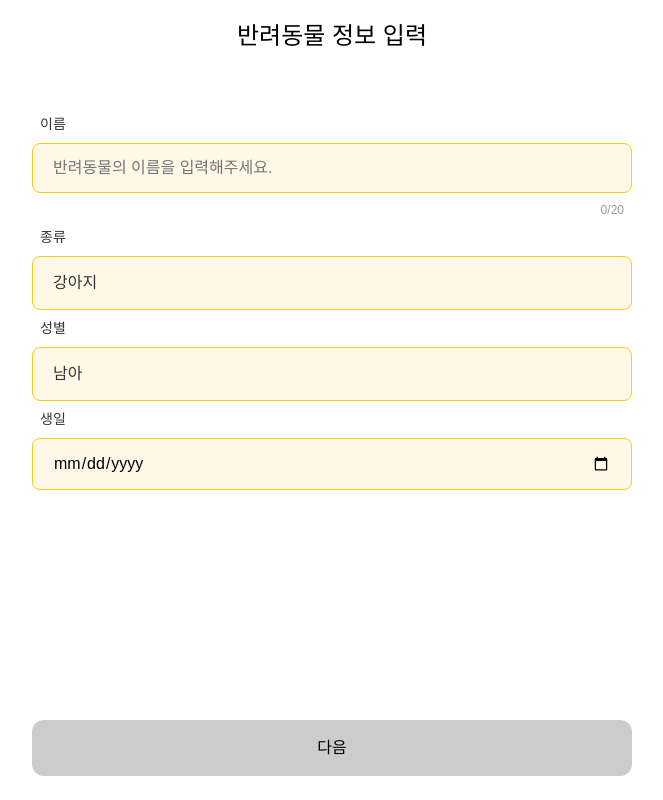
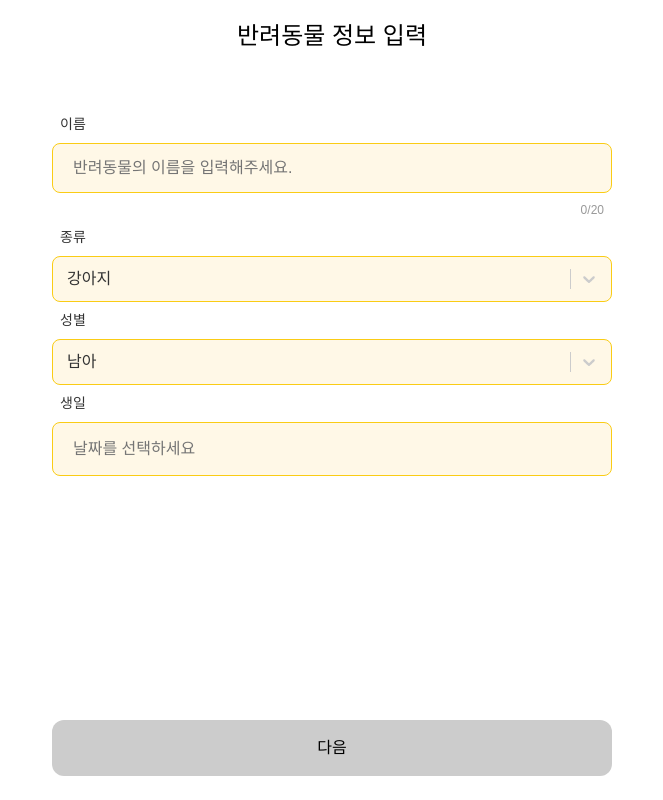
Before and after one commit to JECT-Study/PetFit-3rd-FE, a React (Vite) app: page /signup/pet in a window 1280 px wide. Shown: the whole page, without its empty margins (308-971 px from the left). Built offline with nearby package versions, Linux system fonts and the light colour scheme.

Commit message:
feat: 반려동물 정보 입력란에 라이브러리 적용하도록 수정
react-select, react-datepicker 사용

KB3-48

```diff
--- a/package.json
+++ b/package.json
@@ -18,11 +18,14 @@
     "@reduxjs/toolkit": "^2.8.2",
     "@tanstack/react-query": "^5.80.7",
     "axios": "^1.10.0",
+    "date-fns": "^4.1.0",
     "lucide-react": "^0.525.0",
     "react": "^18.3.1",
+    "react-datepicker": "^8.4.0",
     "react-dom": "^18.3.1",
     "react-redux": "^9.2.0",
     "react-router-dom": "^7.6.3",
+    "react-select": "^5.10.1",
     "redux": "^5.0.1",
     "styled-components": "^6.1.19",
     "vite-plugin-pwa": "^1.0.0"
--- /dev/null
+++ b/src/components/CustomDatePicker.tsx
@@ -0,0 +1,54 @@
+import { ko } from 'date-fns/locale';
+import ReactDatePicker from 'react-datepicker';
+import 'react-datepicker/dist/react-datepicker.css';
+import styled from 'styled-components';
+
+type CustomDatePickerProps = {
+  value: string;
+  onChange: (value: string) => void;
+  placeholder?: string;
+};
+
+export const CustomDatePicker = ({ value, onChange, placeholder }: CustomDatePickerProps) => {
+  const dateValue = value ? new Date(value) : null;
+
+  return (
+    <StyledDatePicker
+      locale={ko}
+      selected={dateValue}
+      onChange={(date: Date | null) => date && onChange(date.toISOString().slice(0, 10))}
+      dateFormat="yyyy년 MM월 dd일"
+      placeholderText={placeholder ?? '날짜를 선택하세요'}
+      popperPlacement="bottom-start"
+    />
+  );
+};
+
+// Forware Ref 패턴?
+const BaseDatePicker = (props: React.ComponentProps<typeof ReactDatePicker>) => (
+  <ReactDatePicker {...props} />
+);
+
+const StyledDatePicker = styled(BaseDatePicker)`
+  width: 100%;
+  padding: 14px 20px;
+  font-size: 16px;
+  background-color: #fff8e7;
+  border: 1.5px solid #facc15;
+  border-radius: 8px;
+  color: #333;
+
+  .react-datepicker__day--selected {
+    background-color: #f59e0b;
+    color: white;
+  }
+
+  .react-datepicker__day--keyboard-selected {
+    background-color: #facc15;
+  }
+
+  .react-datepicker__header {
+    background-color: #fff8e7;
+    border-bottom: none;
+  }
+`;
--- /dev/null
+++ b/src/components/CustomSelect.tsx
@@ -0,0 +1,52 @@
+import Select from 'react-select';
+import type { Props as SelectProps } from 'react-select';
+import styled from 'styled-components';
+
+export interface Option {
+  label: string;
+  value: string;
+}
+
+type CustomSelectProps = {
+  value: Option | null;
+  onChange: (value: string) => void;
+  options: Option[];
+};
+
+export const CustomSelect = ({ value, onChange, options }: CustomSelectProps) => {
+  return (
+    <StyledSelect
+      options={options}
+      value={value}
+      onChange={option => onChange((option as Option)?.value ?? '')}
+    />
+  );
+};
+
+const BaseSelect = (props: SelectProps<Option>) => (
+  <Select classNamePrefix="custom-select" {...props} />
+);
+
+const StyledSelect = styled(BaseSelect)`
+  .custom-select__control {
+    background-color: #fff8e7;
+    border: 1.5px solid #facc15;
+    border-radius: 8px;
+    padding: 4px;
+    font-size: 16px;
+  }
+  .custom-select__menu {
+    background-color: #fff8e7;
+    border-radius: 8px;
+  }
+  .custom-select__option--is-focused {
+    background-color: #fef9c3;
+  }
+  .custom-select__option--is-selected {
+    background-color: #fde047;
+    color: black;
+  }
+  .custom-select__single-value {
+    color: #333;
+  }
+`;
--- a/src/pages/SignupPetRegisterPage.tsx
+++ b/src/pages/SignupPetRegisterPage.tsx
@@ -2,6 +2,8 @@ import { useState } from 'react';
 
 import styled from 'styled-components';
 
+import { CustomDatePicker } from '@/components/CustomDatePicker';
+import { CustomSelect } from '@/components/CustomSelect';
 import type { PetGender, PetType } from '@/types/common';
 
 const MAX_NAME_LENGTH = 20;
@@ -41,29 +43,51 @@ export const SignupPetRegisterPage = () => {
 
         <FieldGroup>
           <Label>종류</Label>
-          <StyledSelect value={species} onChange={e => setSpecies(e.target.value as PetType)}>
+          {/* <StyledSelect value={species} onChange={e => setSpecies(e.target.value as PetType)}>
             {(['강아지', '고양이', '햄스터', '조류', '어류', '파충류'] as PetType[]).map(type => (
               <option key={type} value={type}>
                 {type}
               </option>
             ))}
-          </StyledSelect>
+          </StyledSelect> */}
+          <CustomSelect
+            value={species ? { label: species, value: species } : null}
+            onChange={val => setSpecies(val as PetType)}
+            options={[
+              { label: '강아지', value: '강아지' },
+              { label: '고양이', value: '고양이' },
+              { label: '햄스터', value: '햄스터' },
+              { label: '조류', value: '조류' },
+              { label: '어류', value: '어류' },
+              { label: '파충류', value: '파충류' },
+            ]}
+          />
         </FieldGroup>
 
         <FieldGroup>
           <Label>성별</Label>
-          <StyledSelect value={gender} onChange={e => setGender(e.target.value as PetGender)}>
+          {/* <StyledSelect value={gender} onChange={e => setGender(e.target.value as PetGender)}>
             {(['남아', '여아', '중성'] as PetGender[]).map(g => (
               <option key={g} value={g}>
                 {g}
               </option>
             ))}
-          </StyledSelect>
+          </StyledSelect> */}
+          <CustomSelect
+            value={gender ? { label: gender, value: gender } : null}
+            onChange={val => setGender(val as PetGender)}
+            options={[
+              { label: '남아', value: '남아' },
+              { label: '여아', value: '여아' },
+              { label: '중성', value: '중성' },
+            ]}
+          />
         </FieldGroup>
 
         <FieldGroup>
           <Label>생일</Label>
-          <StyledInput type="date" value={birthDate} onChange={e => setBirthDate(e.target.value)} />
+          {/* <StyledInput type="date" value={birthDate} onChange={e => setBirthDate(e.target.value)} /> */}
+          <CustomDatePicker value={birthDate} onChange={setBirthDate} />
         </FieldGroup>
       </FormSection>
 
@@ -76,6 +100,7 @@ const Container = styled.div`
   display: flex;
   flex-direction: column;
   min-height: 100vh;
+  padding: 0 20px;
 `;
 
 const Title = styled.h2`
@@ -130,15 +155,15 @@ const ErrorMessage = styled.p<{ isVisible?: boolean }>`
   visibility: ${({ isVisible }) => (isVisible ? 'visible' : 'hidden')};
 `;
 
-const StyledSelect = styled.select`
-  appearance: none;
-  padding: 14px 20px;
-  font-size: 16px;
-  background-color: #fff8e7;
-  border: 1.5px solid #facc15;
-  border-radius: 8px;
-  color: #333;
-`;
+// const StyledSelect = styled.select`
+//   appearance: none;
+//   padding: 14px 20px;
+//   font-size: 16px;
+//   background-color: #fff8e7;
+//   border: 1.5px solid #facc15;
+//   border-radius: 8px;
+//   color: #333;
+// `;
 
 const NextButton = styled.button<{ disabled?: boolean }>`
   margin-bottom: 24px;
```
Also changed, not shown: 1 other file (tests, documents, lock files or other folders).
